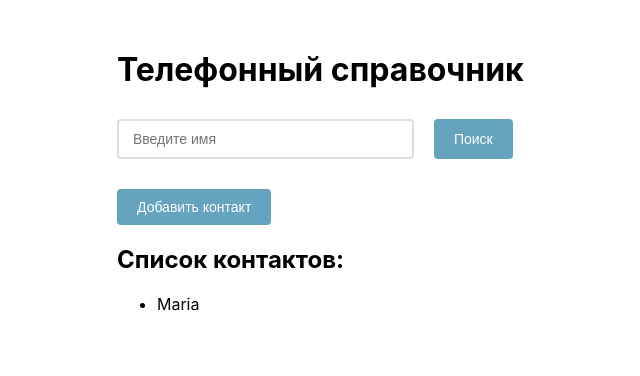
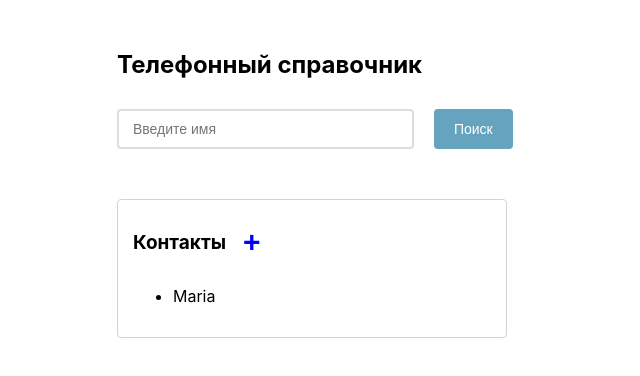
Before and after one commit to MariaChumerina/Phonebook, a React (Create React App) app: page / in a window 1280 px wide. Shown: the top 376 px of the page, without its empty margins (11-651 px from the left). Built offline with nearby package versions, Linux system fonts and the light colour scheme.

Commit message:
styled block contacts

```diff
--- a/src/App.css
+++ b/src/App.css
@@ -5,6 +5,12 @@
     margin-right: auto;
     padding-left: 0;
     padding-right: 0;
+}
+h1 {
+    font-size: 24px;
+}
+h2 {
+    font-size: 19px;
 }
 .margin-top-50 {
     margin-top: 50px;
@@ -21,3 +27,14 @@ button {
 button:hover {
     opacity: 0.8;
 }
+.btn-link {
+    border: none;
+    background: none;
+    color: #0000FF;
+    font-size: 30px;
+    font-weight: bold;
+}
+.btn-link:hover {
+    cursor: pointer;
+    text-decoration: underline;
+}
--- /dev/null
+++ b/src/components/Main/Main.css
@@ -0,0 +1,22 @@
+.contacts-container {
+    width: 28vw;
+    padding: 15px;
+    border: 1px solid lightgrey;
+    border-radius: 4px;
+}
+.contacts-title-container {
+    display: flex;
+    position: relative;
+}
+.btn-link-position {
+    position: absolute;
+    left: 90px;
+}
+.margin-vertical-30 {
+    margin: 30px 0;
+}
+@media screen and (max-width: 767px) {
+    .contacts-container {
+        width: 70vw;
+    }
+}
--- a/src/components/Main/Main.jsx
+++ b/src/components/Main/Main.jsx
@@ -1,21 +1,29 @@
 import * as React from 'react';
 import List from '../List/List.jsx';
 import Search from '../Search/Search.jsx';
+import './Main.css';
 
-export default function Main() {
+export default class Main extends React.Component {
+
+  render() {
     return (
         <div className="margin-top-50">
           <h1>
             Телефонный справочник
           </h1>
           <Search />
-        <button>
-          Добавить контакт
+          <div className="contacts-container margin-top-50">
+            <div className="contacts-title-container">
+              <h2>
+                Контакты
+              </h2>
+              <button className="btn-link btn-link-position">
+                &#43;
               </button>
-        <h2>
-          Список контактов:
-        </h2>
+            </div>
             <List />
+          </div>
         </div>
     );
   }
+}
```
Lines whose indentation alone changed are shown as unchanged.
